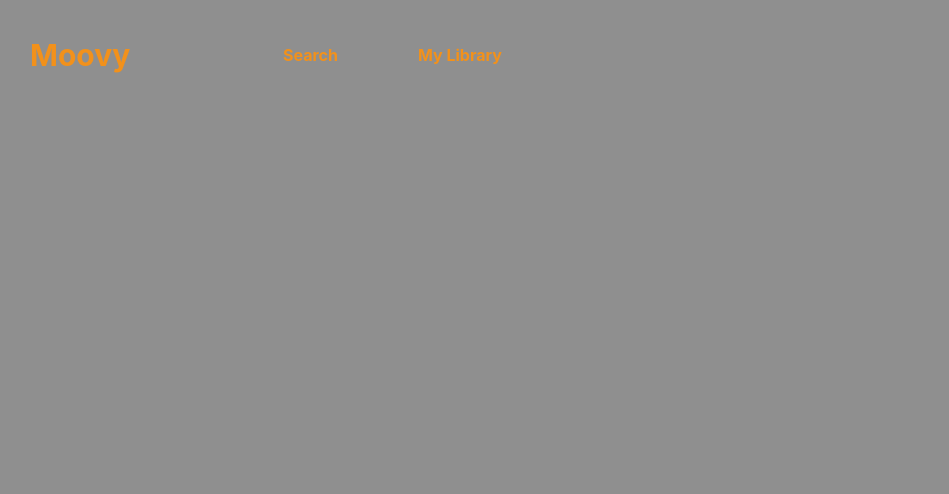
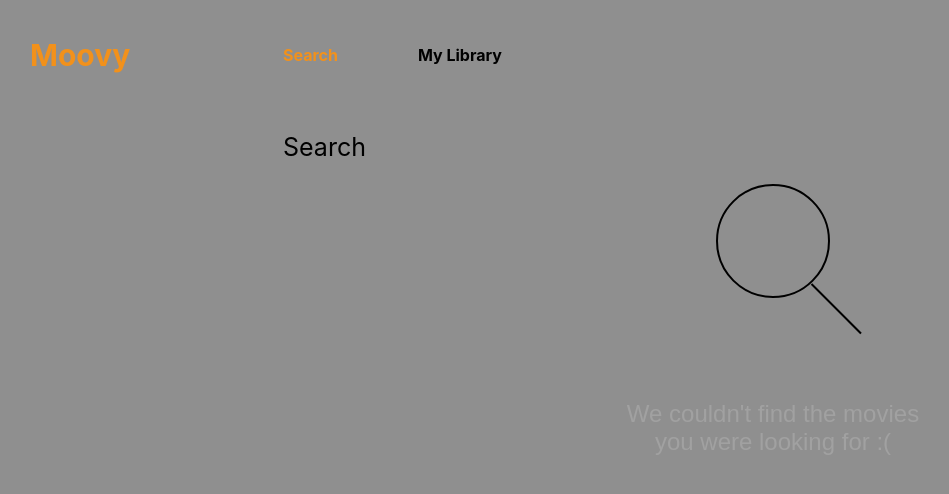
Before and after one commit to carvalhoiago/moovy, a React (Create React App) app: page /search in a window 1280 px wide. Shown: the top 494 px of the page, without its empty margins (17-966 px from the left). Built offline with nearby package versions, Linux system fonts and the light colour scheme.

Commit message:
Search page created, but still with no movie card

```diff
--- a/src/App.js
+++ b/src/App.js
@@ -2,8 +2,7 @@ import { BrowserRouter } from 'react-router-dom'
 import { AppRoutes } from './Routes'
 import  GlobalStyle  from './styles/Global'
 import { Navbar } from './components/Navbar'
-import { Card } from './components/Card'
-import { MyLibrary } from './pages/MyLibrary'
+import { NotFound } from './components/NotFound'
 
 function App() {
   return (
--- a/src/Routes/index.js
+++ b/src/Routes/index.js
@@ -1,12 +1,14 @@
 import React from 'react'
 import { Switch, Route } from 'react-router-dom'
 import { MyLibrary } from '../pages/MyLibrary';
+import { Search } from '../pages/Search'
 
 export const AppRoutes = () => {
 
   return(
     <Switch>
       <Route exact path='/' component={MyLibrary}/>
+      <Route exact path='/search' component={Search}/>
     </Switch>
   );
 
--- a/src/components/Navbar/index.js
+++ b/src/components/Navbar/index.js
@@ -1,18 +1,18 @@
 import { Container } from './styles';
-import { Link } from 'react-router-dom'
+import { Link, useLocation } from 'react-router-dom'
 
 export const Navbar = () => {
-
+  const location = useLocation();
   return(
     <Container>
       <div className='left-section'>
         <h1>Moovy</h1>
       </div>
       <div className='right-section'>
-        <Link to='#'>
+        <Link to='/search' className={location.pathname === '/search'?'current-path':''}>
           Search
         </Link>
-        <Link to='#'>
+        <Link to='/' className={location.pathname === '/'?'current-path':''}>
           My Library
         </Link>
       </div>
--- a/src/components/Navbar/styles.js
+++ b/src/components/Navbar/styles.js
@@ -45,7 +45,7 @@ export const Container = styled.nav`
   .right-section a{
     margin-right: 80px;
     text-decoration: none;
-    color: #F2911B;
+    color: black;
     font-family: Inter, sans-serif;
     font-style: normal;
     font-weight: 700;
@@ -53,4 +53,9 @@ export const Container = styled.nav`
     line-height: 24px;
 
   }
+  .current-path {
+      color: #F2911B !important;
+    }
+
+
 `;
--- /dev/null
+++ b/src/components/NotFound/index.js
@@ -0,0 +1,15 @@
+import { Container } from './styles'
+
+export const NotFound = (props) => {
+  return (
+    <Container>
+      <div className='search'>
+        <div className='circle'/>
+        <div className='cable' />
+      </div>
+      <div className='text'>
+        <p>{props.children}</p>
+      </div>
+    </Container>
+  );
+}
--- /dev/null
+++ b/src/components/NotFound/styles.js
@@ -0,0 +1,41 @@
+import styled from 'styled-components'
+
+export const Container = styled.section`
+  width: 300px;
+  max-width: 300px;
+  display: flex;
+  flex-wrap: wrap;
+  justify-content: center;
+  *{
+    margin:0;
+  }
+  .circle{
+    width: 110px;
+    height: 110px;
+    border: 2.5px solid black;
+    border-radius: 50%;
+  }
+  .cable{
+    width: 70px;
+    height: 70px;
+    border-bottom: 2.5px solid black;
+    -webkit-transform:
+      translateY(-60px)
+      translateX(110px)
+      rotate(45deg);
+  }
+
+  .text{
+    width: 300px;
+    text-align: center;
+  }
+
+  .text p{
+    font-family: Arial, sans-serif;
+    font-weight: 400;
+    font-style: normal;
+    font-size: 24px;
+    line-height: 27.6px;
+    color: #A1A1A1;
+  }
+`;
--- /dev/null
+++ b/src/pages/Search/index.js
@@ -0,0 +1,15 @@
+import { Container } from './styles';
+import { Title } from '../../components/Title';
+import { Card } from '../../components/Card';
+import { NotFound } from '../../components/NotFound';
+
+export const Search = () => {
+  return(
+    <Container>
+      <Title>Search</Title>
+      <div className='content'>
+        <NotFound>We couldn't find the movies you were looking for :(</NotFound>
+      </div>
+    </Container>
+  );
+};
--- /dev/null
+++ b/src/pages/Search/styles.js
@@ -0,0 +1,15 @@
+import styled from 'styled-components';
+
+export const Container = styled.section`
+  .content{
+    margin: auto;
+    max-width: 1000px;
+    display: flex;
+    flex-wrap: wrap;
+    justify-content: space-around;
+    align-items: center;
+    *{
+      margin-bottom: 10px;
+    }
+  }
+`;
```
